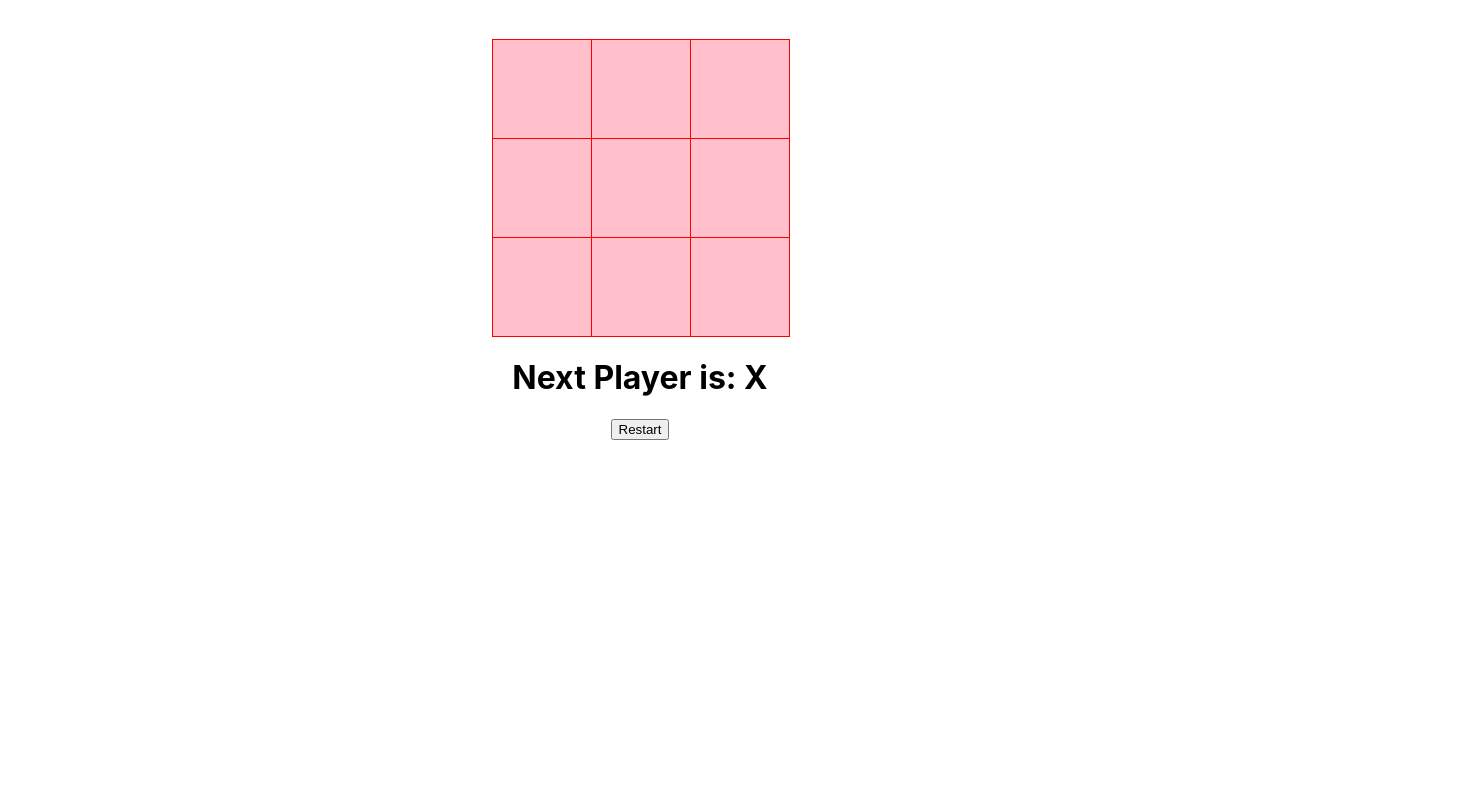
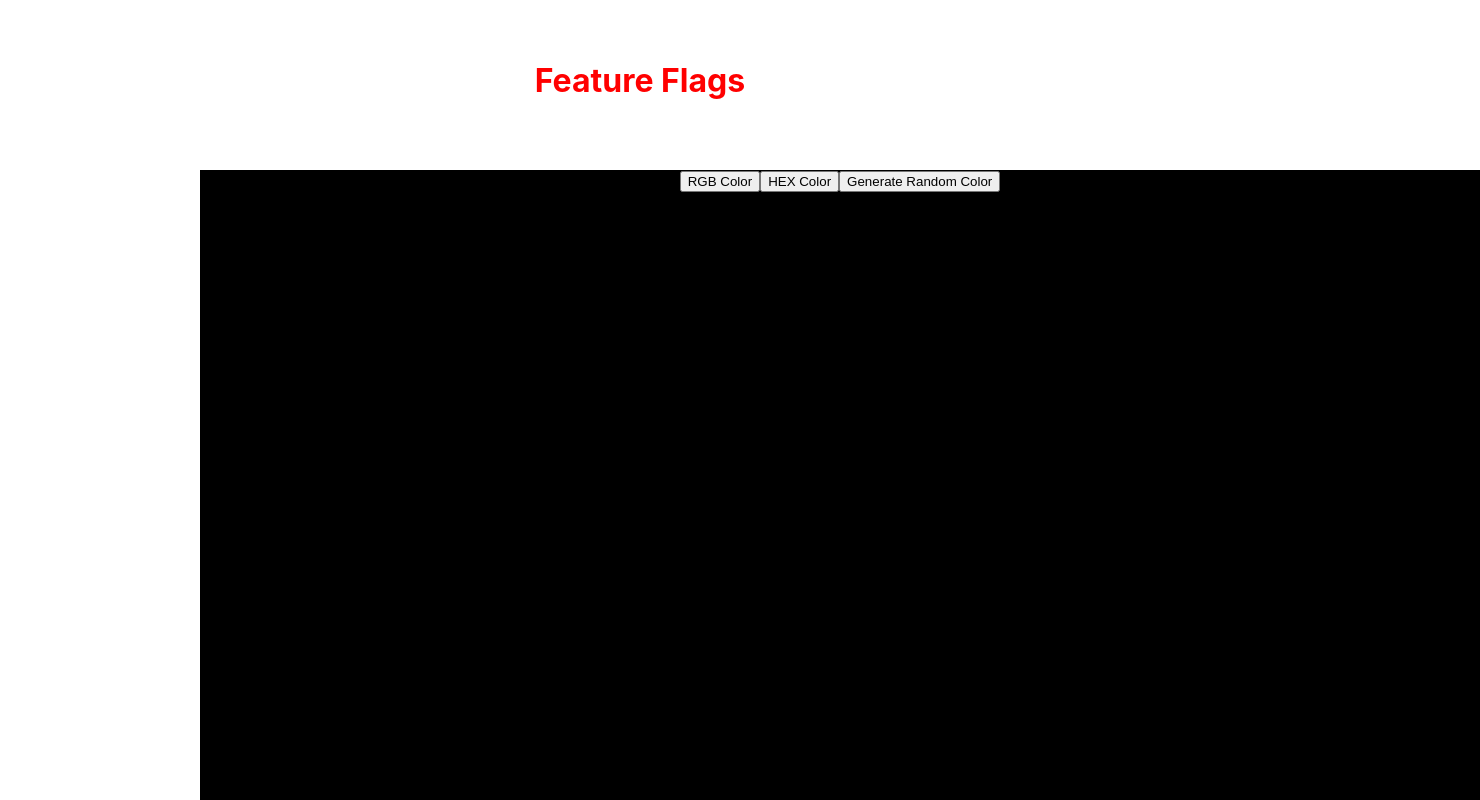
Before and after one commit to hb6777/react_projects, a React (Create React App) app: page / in a window 1280 px wide. Shown: the top 800 px of the page, 1480 px wide, since content can reach past the window. Built offline with nearby package versions, Linux system fonts and the light colour scheme; no server answers.

Commit message:
commit until featureflags

```diff
--- a/src/App.js
+++ b/src/App.js
@@ -17,6 +17,8 @@ import ModalParent from './Component/CustomModalPopup/modalparent.jsx';
 import GitHubProfileFinder from './Component/GitHubProfileFinder'
 import Autocomplete from './Component/Autocomplete'
 import TicTakToe from './Component/TikTakToe/index.jsx';
+import FeatureGlobalDataContext from './Component/FeatureFlag/context/context.jsx';
+import FeatureFlags from './Component/FeatureFlag/index.jsx';
 
 function App() {
 
@@ -39,9 +41,10 @@ function App() {
       {/* <ModalParent /> */}
       {/* <GitHubProfileFinder /> */}
       {/* <Autocomplete /> */}
-      <TicTakToe />
-
-
+      {/* <TicTakToe /> */}
+       <FeatureGlobalDataContext>
+          <FeatureFlags />
+       </FeatureGlobalDataContext>
 
 
 
--- /dev/null
+++ b/src/Component/FeatureFlag/context/context.jsx
@@ -0,0 +1,41 @@
+import { createContext, useEffect, useState } from "react";
+import featureFlagDataServiceCall from "../data";
+
+export const FeatureDataContext = createContext(null);
+
+export default function FeatureGlobalDataContext({children}){
+
+    const [enabledFlags, setEnabledFlags] = useState({});
+    const [loading, setLoading] = useState(false);
+
+    async function fetchGlobalData(){
+
+        try{
+            setLoading(true)
+
+            const response = await featureFlagDataServiceCall();
+            setEnabledFlags(response)
+            console.log(response);
+            setLoading(false)
+
+        }catch(e){
+            console.log(e.message);
+            setLoading(false)
+            return new Error(e.message)
+        }
+    }
+
+    useEffect(()=>{
+        fetchGlobalData()
+    },[]);
+
+
+    return(
+        <FeatureDataContext.Provider value={{loading, enabledFlags}}>
+            {children}
+        </FeatureDataContext.Provider>
+    );
+
+
+
+}
--- /dev/null
+++ b/src/Component/FeatureFlag/data.js
@@ -0,0 +1,18 @@
+
+ const dummyAPIdata = {
+    showHexRgb : true,
+    showAutoComplete: true,
+    showStarRating : true,
+    showTicTakToe : true
+ };
+
+function featureFlagDataServiceCall(){
+    return new Promise((resolve, reject)=>{
+        if (dummyAPIdata) setTimeout(resolve(dummyAPIdata), 200);
+        else reject('error here ...')
+    });
+}
+
+export default featureFlagDataServiceCall;
+
+// https://medium.com/@sharareshaddev/understanding-promises-in-javascript-and-their-use-in-react-a77564aae576#:~:text=In%20React%2C%20Promises%20are%20commonly,Promises%20in%20a%20React%20component.
--- /dev/null
+++ b/src/Component/FeatureFlag/index.jsx
@@ -0,0 +1,38 @@
+import { useContext, useState } from "react";
+import StarRating from "../StarRating";
+import TicTakToe from "../TikTakToe";
+import Accordian from "../Accordian";
+import Autocomplete from "../Autocomplete";
+import { FeatureDataContext } from "./context/context";
+import HexRgb from "../HexRgbColor/index.jsx";
+
+
+export default function FeatureFlags(){
+
+    const componentToShow = [
+        {key: 'showHexRgb',
+         component: <HexRgb />},
+        {key: 'showAutoComplete',
+         component: <Autocomplete />},
+        {key: 'showStarRating',
+         component: <StarRating />},
+        {key: 'showTicTakToe',
+         component: <TicTakToe />}
+    ];
+
+    // call the context
+    const {loading, enabledFlags} = useContext(FeatureDataContext);
+
+    function checkComponentToShow(getCurrentKey){
+        return(enabledFlags[getCurrentKey]);
+    }
+
+    return (
+        <div>
+            <h1 style={{color:'red', fontWeight:'bold'}}>Feature Flags</h1>
+            {
+                componentToShow.map(compItem=>(checkComponentToShow(compItem.key) ? <div style={{width:'70%', position:'relative', left:'200px',backgroundColor:'green',marginTop:'70px',marginBottom:'70px'}}>{compItem.component}</div> : null))
+            }
+        </div>);
+
+}
```
